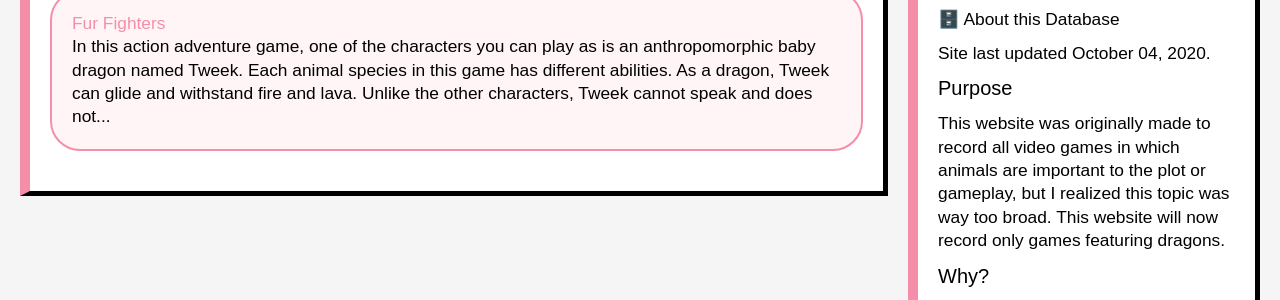
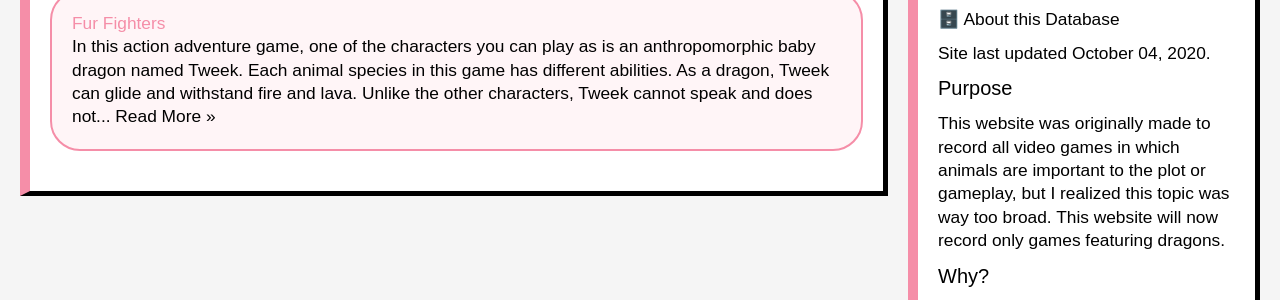
Before and after one commit to byliz/animal-game-database, a Jekyll site: the page built from index.html, in a window 1280 px wide. Shown: the part 438-738 px from the top of the page. Built offline with Jekyll 4.4.1, drawn with Linux system fonts in a browser that asks for light colours; nearby versions of some CDN libraries; the list of posts is cut into pages by our own code; comment, search, counter and statistics services are not loaded.

Commit message:
Update index.html

```diff
--- a/index.html
+++ b/index.html
@@ -19,7 +19,7 @@
 
 <a href="{{ post.url }}" class="link">
                 <span class="title">{{ post.title }}</span> <br>
-            <span class="excerpt">{{ post.excerpt | truncatewords: 50, "..." }}</span>
+            <span class="excerpt">{{ post.excerpt | truncatewords: 50, "... Read More »" }}</span>
 
             </a>
 
```
